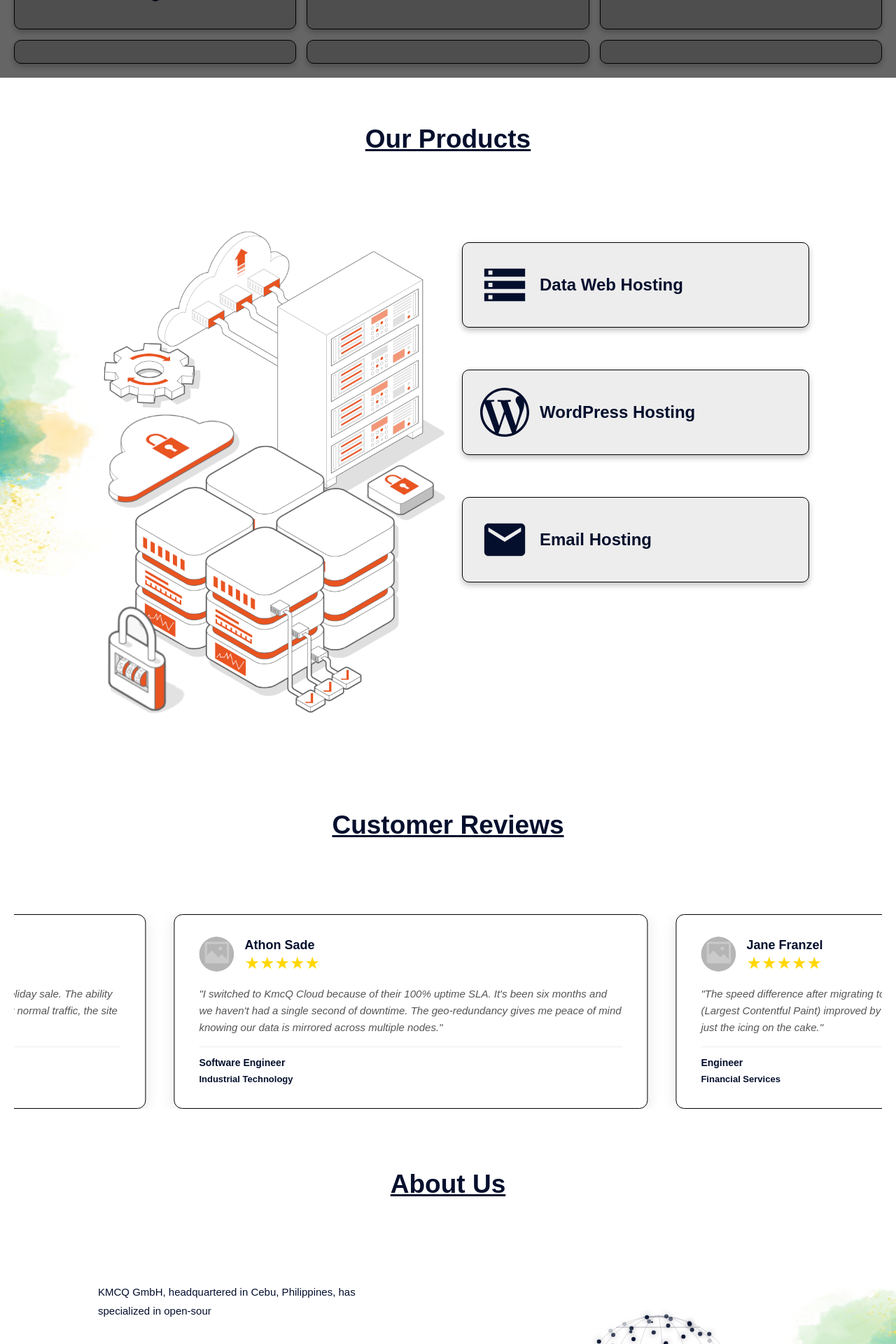
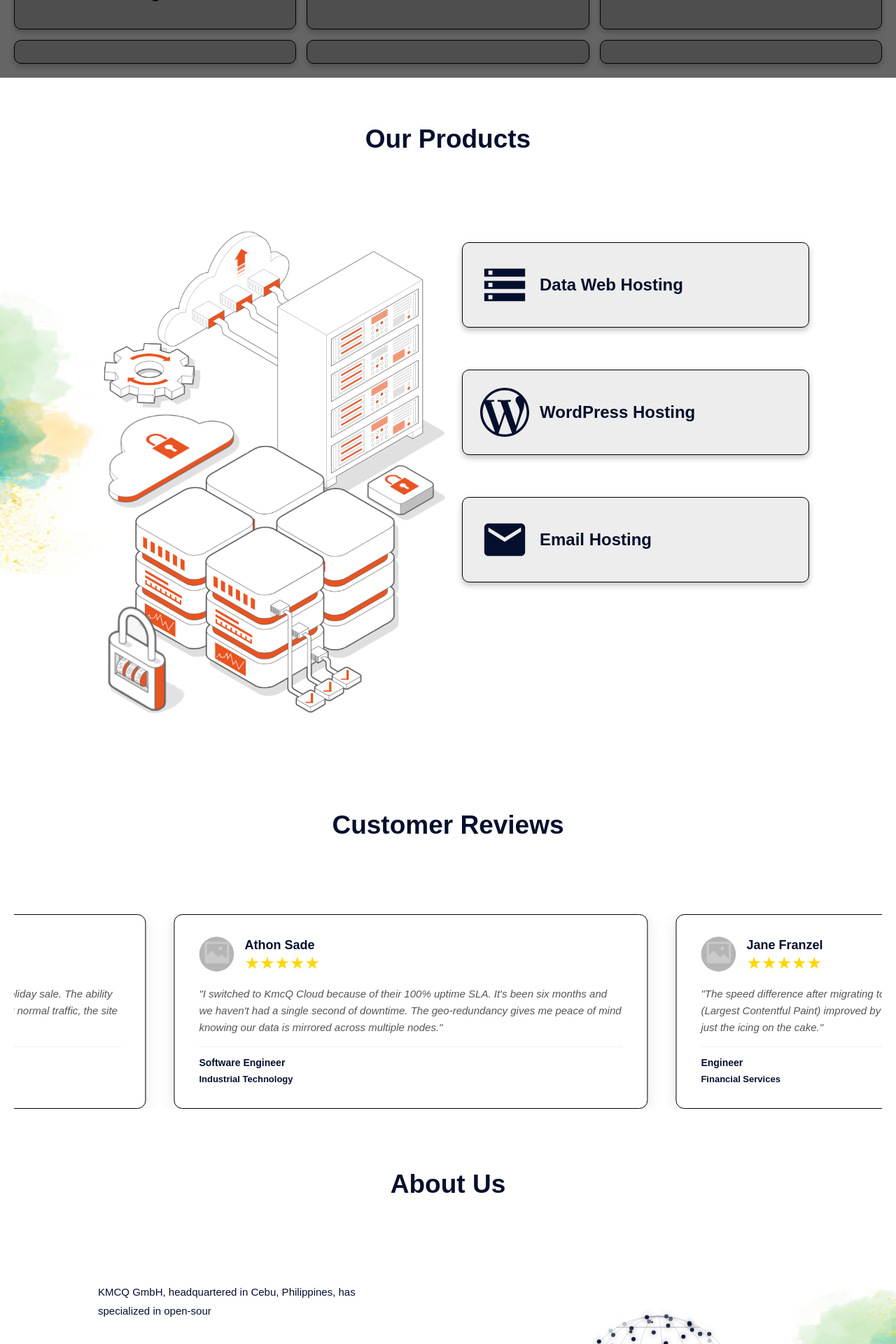
Before and after one commit to michael-quisido/dev_app_nextjs, a Next.js app: page / in a window 1280 px wide. Shown: the part 1106-3026 px from the top of the page at 70% size. Built offline with nearby package versions, Linux system fonts and the light colour scheme.

Commit message:
Remove underlines from section titles

```diff
--- a/app/page.tsx
+++ b/app/page.tsx
@@ -582,7 +582,7 @@ export default function Home() {
             fontWeight: 'bold',
             fontFamily: 'Arial, Helvetica, sans-serif',
             textAlign: 'center',
-            textDecoration: 'underline'
+            textDecoration: 'none'
           }}
         >
           <TypewriterText text="Our Products" delay={1} />
@@ -673,7 +673,7 @@ export default function Home() {
             fontWeight: 'bold',
             fontFamily: 'Arial, Helvetica, sans-serif',
             textAlign: 'center',
-            textDecoration: 'underline'
+            textDecoration: 'none'
           }}
         >
           <TypewriterText text="Customer Reviews" delay={1} />
@@ -846,7 +846,7 @@ export default function Home() {
             fontWeight: 'bold',
             fontFamily: 'Arial, Helvetica, sans-serif',
             textAlign: 'center',
-            textDecoration: 'underline'
+            textDecoration: 'none'
           }}
         >
           <TypewriterText text="About Us" delay={1} />
```
